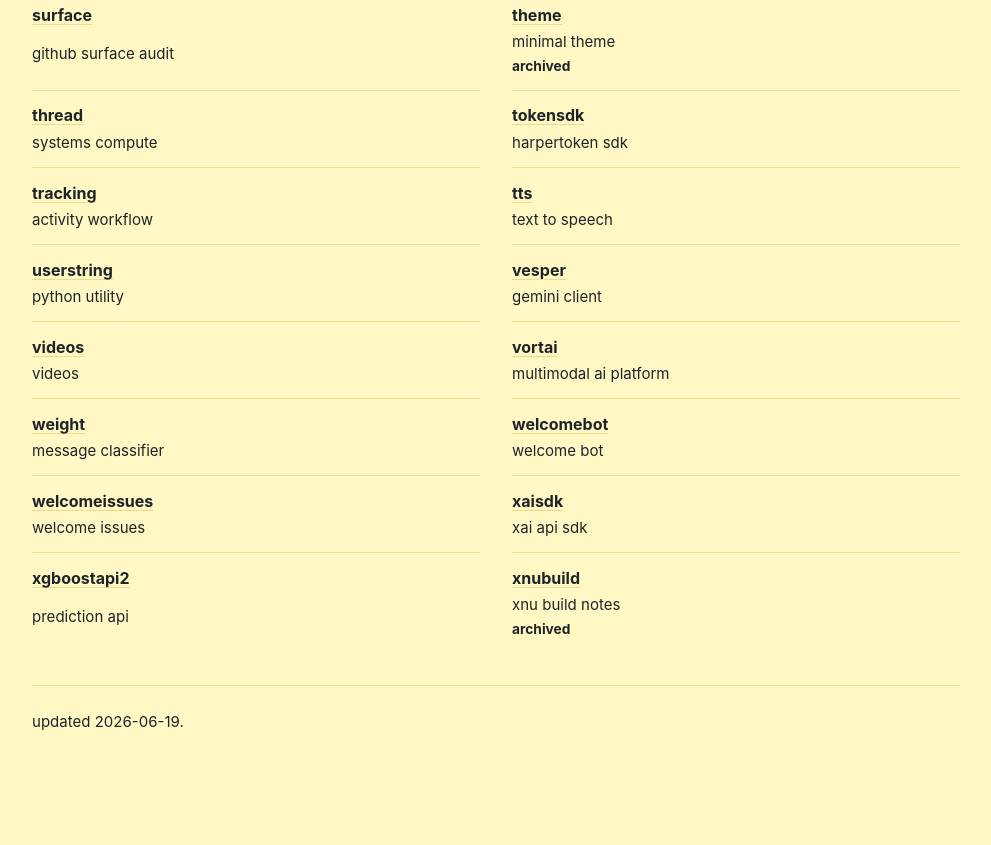
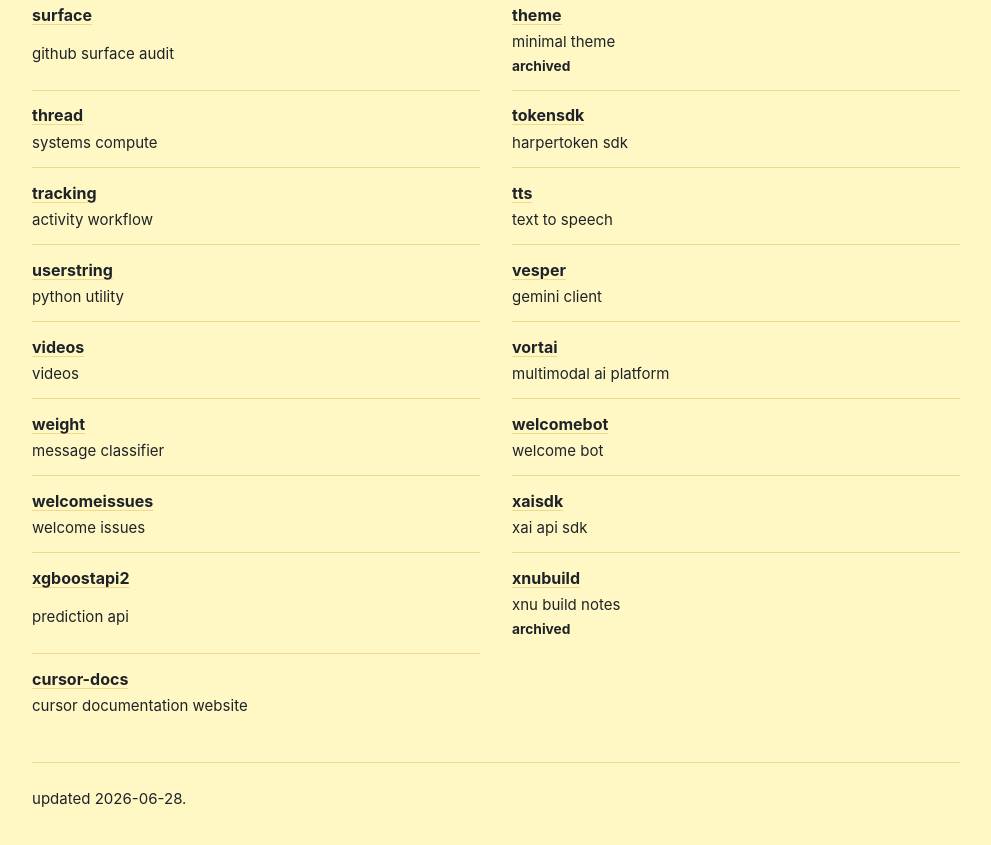
Before and after one commit to palmshed/palmshed.github.io, a plain HTML site: page index.html in a window 1280 px wide. Shown: the part 4109-4954 px from the top of the page, without its empty margins (144-1135 px from the left). Before the commit the page ends 4919 px from the top, so only its background shows below. Drawn offline with Linux system fonts and the light colour scheme.

Commit message:
Add cursor-docs repo and update page timestamp

```diff
--- a/index.html
+++ b/index.html
@@ -318,11 +318,12 @@
         <li><a class="repo-name" href="https://github.com/palmshed/xaisdk">xaisdk</a><span class="repo-note">xai api sdk</span></li>
         <li><a class="repo-name" href="https://github.com/palmshed/xgboostapi2">xgboostapi2</a><span class="repo-note">prediction api</span></li>
         <li><a class="repo-name" href="https://github.com/palmshed/xnubuild">xnubuild</a><span class="repo-note">xnu build notes</span><span class="archived">archived</span></li>
+        <li><a class="repo-name" href="https://github.com/palmshed/cursor-docs">cursor-docs</a><span class="repo-note">cursor documentation website</span></li>
       </ul>
     </section>
 
     <footer>
-      updated 2026-06-19.
+      updated 2026-06-28.
     </footer>
   </main>
 </body>
```
